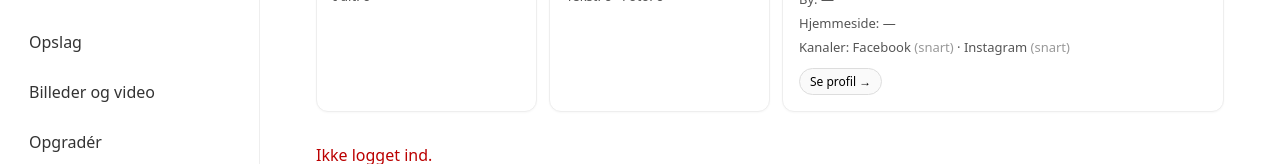
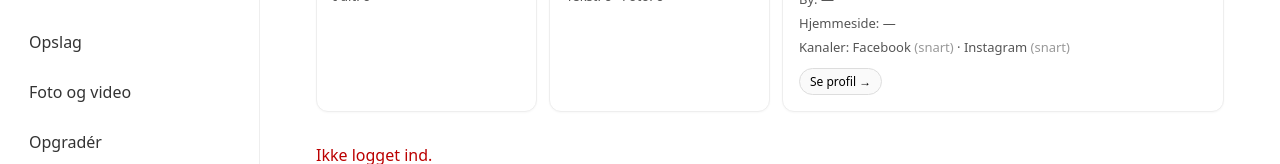
Before and after one commit to obe2904-dev/p2g-app, a Next.js app: page /dashboard in a window 1280 px wide. Shown: the part 186-350 px from the top of the page. Built offline with nearby package versions, Linux system fonts and the light colour scheme; no server answers; the database is empty.

Commit message:
Update AppSidebar.tsx

```diff
--- a/components/AppSidebar.tsx
+++ b/components/AppSidebar.tsx
@@ -73,7 +73,7 @@ export default function AppSidebar() {
         <NavItem href="/brand" label="Virksomhedsprofil" currentPath={pathname} />
         <NavItem href="/calendar" label="Kalender" currentPath={pathname} />
         <NavItem href="/posts" label="Opslag" currentPath={pathname} />
-        <NavItem href="/gallery" label="Billeder og video" currentPath={pathname} />
+        <NavItem href="/gallery" label="Foto og video" currentPath={pathname} />
         {showUpgrade && (
           <NavItem href="/pricing" label="Opgradér" currentPath={pathname} />
         )}
```
